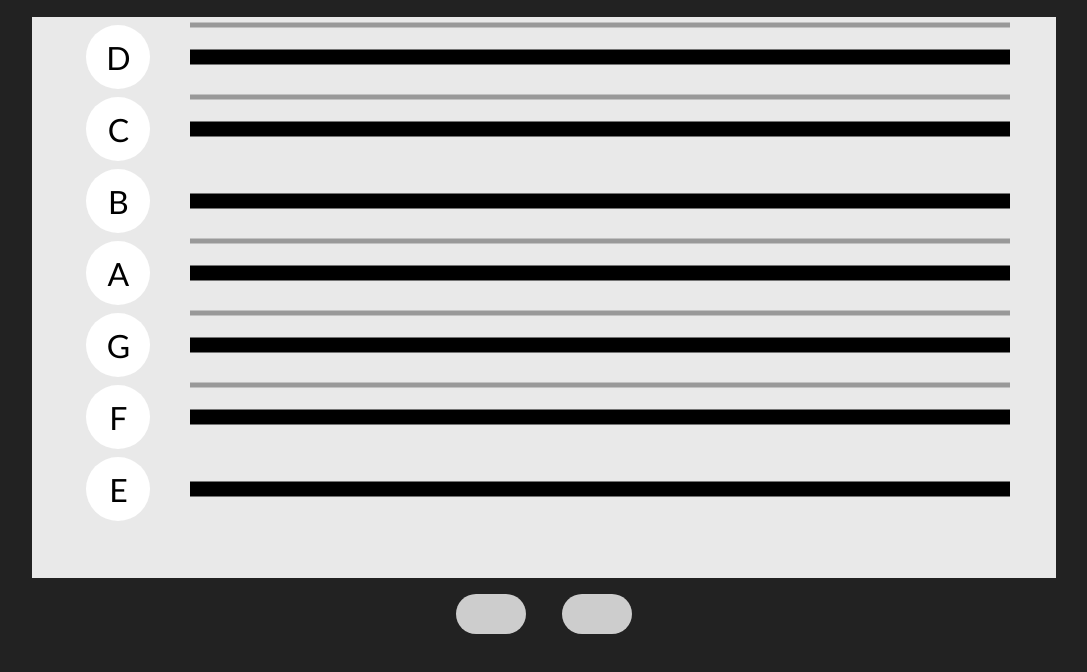
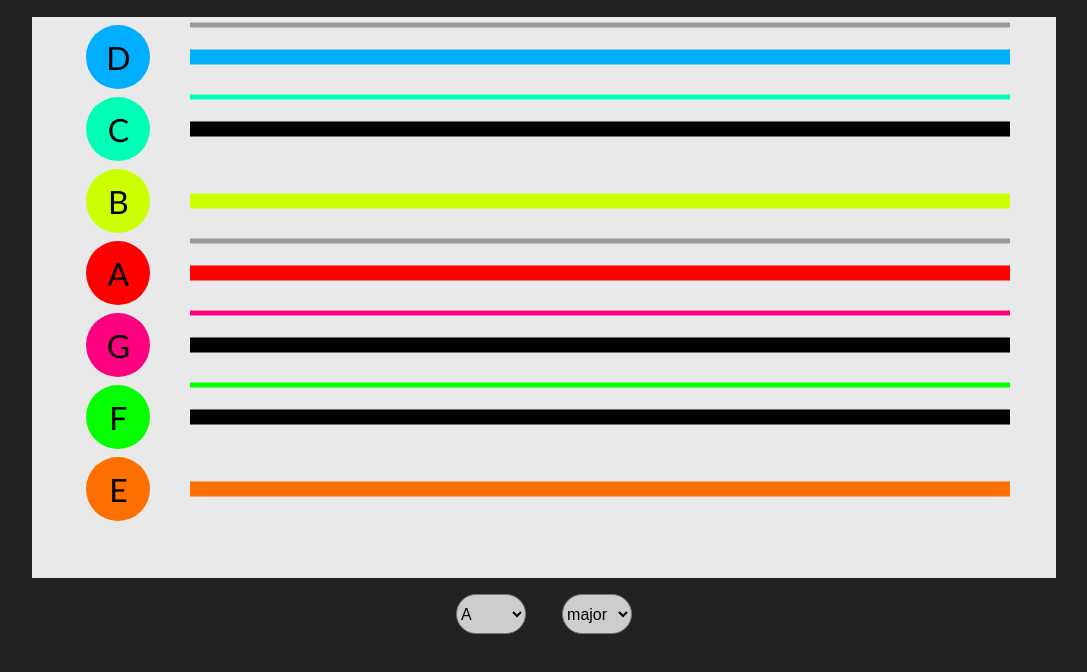
Before and after one commit to AnujPanthri/ScaleVisualizer, a plain HTML site: page index.html in a window 1280 px wide. Shown: the part 62-734 px from the top of the page, without its empty margins (96-1183 px from the left). Drawn offline with Linux system fonts and the light colour scheme.

Commit message:
added functionality and colors

```diff
--- a/index.html
+++ b/index.html
@@ -19,9 +19,13 @@
 
         </div>
 
-        <div id="button_group">
-            <div class="btn"></div>
-            <div class="btn"></div>
+        <div id="button_group" onchange="highlightNotes();">
+            <select class="btn" id="selected_note"></select>
+            <select class="btn" id="selected_mode">
+                <option value="major">major</option>
+                <option value="minor">minor</option>
+
+            </select>
         </div>
     </div>
 
--- a/script.js
+++ b/script.js
@@ -1,9 +1,11 @@
 
-function createNote(msg){
+function createNote(note){
     // create a note
     var note_div=document.createElement("div");
     note_div.className="note";
-    note_div.innerText=msg;
+    note_div.innerText=note;
+    note_div.style.background=`var(--${note}-color)`;
+
     notes_container.appendChild(note_div);
 
     // also create a note line
@@ -11,8 +13,8 @@ function createNote(msg){
     var sub_bar=document.createElement("div");
     note_bar.className="mainbar";
     sub_bar.className="subbar";
-    note_bar.dataset.note=msg;
-    sub_bar.dataset.note=msg;
+    note_bar.dataset.note=note;
+    sub_bar.dataset.note=note;
     subnotes_bars.appendChild(sub_bar);
     notes_bars.appendChild(note_bar);
 }
@@ -21,3 +23,56 @@ notes_list="EFGABCD".toUpperCase().split("").reverse();
 notes_list.forEach(element => {
     createNote(element);
 });
+
+
+all_notes_list="A A# B C C# D D# E F F# G G#".split(" ");
+
+function highlightNotes(){
+    // clear old inline styling
+    subnotes_bars.querySelectorAll(".mainbar").forEach((elem)=>{
+        elem.removeAttribute("style");
+    });
+    document.querySelectorAll(".subbar").forEach((elem)=>{
+        elem.removeAttribute("style");
+    });
+
+    if (selected_mode.value=="major"){
+        formula=[0,2,2,1,2,2,2];    // R,2,3,4,5,6,7
+        applyMode(selected_note.value.toUpperCase(),formula);
+    }
+    else if (selected_mode.value=="minor"){
+        formula=[0,2,1,2,2,1,2];    // R,2,3,4,5,6,7
+        applyMode(selected_note.value.toUpperCase(),formula);
+    }
+}
+
+function applyMode(note,formula)
+{
+    curr_idx=all_notes_list.indexOf(note);
+    for (i=0;i<formula.length;i++){
+        curr_idx=(curr_idx+formula[i]) %all_notes_list.length;
+        curr_note=all_notes_list[curr_idx];
+        console.log(curr_note);
+
+        // highlight curr_note
+        if(curr_note.endsWith("#")){    //subbar
+            note_elem=document.querySelector(`.subbar[data-note="${curr_note[0]}"]`);
+            note_elem.style.background=`var(--${curr_note[0]}-color)`;
+        }
+        else{    //mainbar
+            note_elem=document.querySelector(`.mainbar[data-note="${curr_note[0]}"]`);
+            note_elem.style.background=`var(--${curr_note[0]}-color)`;
+
+        }
+
+    }
+}
+
+
+// making list of note options
+all_notes_list.forEach((note)=>{
+    selected_note.innerHTML+=`<option value="${note}">${note}</option>`;
+});
+
+
+highlightNotes();
--- a/style.css
+++ b/style.css
@@ -8,6 +8,17 @@
 body{
     font-family:'Gill Sans', 'Gill Sans MT', Calibri, 'Trebuchet MS', sans-serif;
     background-color: #222;
+}
+
+:root{
+    --A-color:red;
+    --B-color:rgb(204, 255, 0);
+    --C-color:rgb(0, 255, 183);
+    --D-color:rgb(0, 174, 255);
+    --E-color:rgb(255, 111, 0);
+    --F-color:rgb(4, 255, 0);
+    --G-color:rgb(255, 0, 128);
+
 }
 
 #main_container{
@@ -31,6 +42,8 @@ body{
     margin:1em;
     display:inline-block;
     border-radius: 20px;
+    outline:none;
+    font-size: 1rem;
 }
 
 
```
